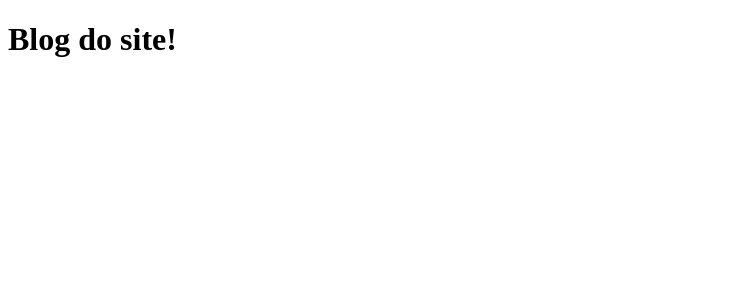
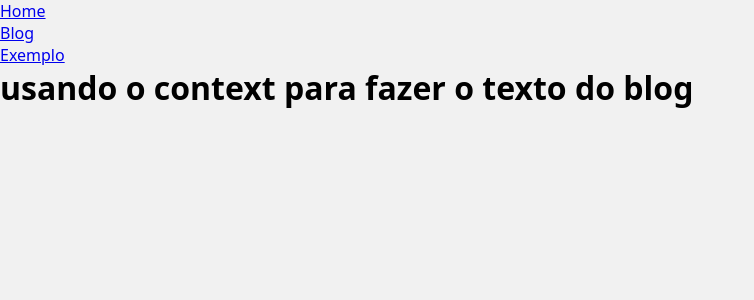
Before and after one commit to caduaquinomorais/curso_django, a Django app: page /blog/ in a window 1280 px wide. Shown: the top 300 px of the page, without its empty margins (0-754 px from the left). Run offline with Django 5.2, Linux system fonts and the light colour scheme.

Commit message:
componentizando os posts do site

```diff
--- a/base/global/base.html
+++ b/base/global/base.html
@@ -1,11 +1,8 @@
-<!DOCTYPE html>
-<html lang="en">
-<head>
-    <meta charset="UTF-8">
-    <meta name="viewport" content="width=device-width, initial-scale=1.0">
-    <title>Document</title>
-</head>
-<body>
-    <h1>{% block texto %}base{% endblock texto %}</h1>
+{% include "global/partials/head.html" %}
+{% include "global/partials/menu.html" %}
+
+    <h1>{% block texto %}{% endblock texto %}</h1>
+    <main class="posts">
+    </main>
 </body>
 </html>
--- /dev/null
+++ b/base/global/partials/head.html
@@ -0,0 +1,9 @@
+{% load static %}<!DOCTYPE html>
+<html lang="en">
+<head>
+    <meta charset="UTF-8">
+    <meta name="viewport" content="width=device-width, initial-scale=1.0">
+    <title>{{title}}</title>
+    <link rel="stylesheet" href="{% static "global/css/style.css" %}">
+</head>
+<body>
--- /dev/null
+++ b/base/global/partials/menu.html
@@ -0,0 +1,13 @@
+<nav>
+    <ul>
+        <li>
+            <a href="{% url "home" %}">Home</a>
+        </li>
+        <li>
+            <a href="{% url "blog" %}">Blog</a>
+        </li>
+        <li>
+            <a href="{% url "exemplo" %}">Exemplo</a>
+        </li>
+    </ul>
+</nav>
--- /dev/null
+++ b/base/static/global/css/style.css
@@ -0,0 +1,19 @@
+/* Reset */
+*,
+*:after,
+*:before {
+  margin: 0;
+  padding: 0;
+  box-sizing: border-box;
+}
+
+html {
+  font-size: 62.5%;
+}
+
+body {
+  font-size: 1.6rem;
+  background: #f1f1f1;
+  font-family: system-ui, -apple-system, BlinkMacSystemFont, 'Segoe UI', Roboto,
+    Oxygen, Ubuntu, Cantarell, 'Open Sans', 'Helvetica Neue', sans-serif;
+}
--- a/blog/templates/blog/index.html
+++ b/blog/templates/blog/index.html
@@ -1,11 +1,8 @@
-<!DOCTYPE html>
-<html lang="en">
-<head>
-    <meta charset="UTF-8">
-    <meta name="viewport" content="width=device-width, initial-scale=1.0">
-    <title>BLOG</title>
-</head>
-<body>
-    <h1>Blog do site!</h1>
-</body>
-</html>
+{% extends "global/base.html" %}
+
+{% block texto %} {{text}} {% endblock texto %}
+
+{% block posts %}
+    {% include "global/partials/postblock.html" %}
+    {% include "global/partials/postblock.html" %}
+{% endblock posts %}
--- a/blog/urls.py
+++ b/blog/urls.py
@@ -3,6 +3,6 @@ from django.urls import path
 from . import views as blog_views
 
 urlpatterns = [
-    path('', blog_views.blog),
-    path('exemplo/',blog_views.exemplo),
+    path('', blog_views.blog, name='blog'),
+    path('exemplo/',blog_views.exemplo,name='exemplo'),
 ]
--- a/blog/views.py
+++ b/blog/views.py
@@ -4,8 +4,18 @@ from django.http import HttpResponse
 
 def blog(request):
     print('Blog - Mostrando a home pra mim no cmd')
-    return render(request, 'blog/index.html')
+
+    context = {
+        'text': 'usando o context para fazer o texto do blog',
+        'title': 'Página de blog'
+    }
+    return render(request, 'blog/index.html',context,)
 
 def exemplo(request):
     print('Exemplo - Mostrando a home pra mim no cmd')
-    return render(request, 'blog/exemplo.html')
+
+    context = {
+        'text': 'usando o context para fazer o texto do exemplo',
+        'title': 'Página de exemplo'
+    }
+    return render(request, 'blog/exemplo.html',context,)
--- a/home/templates/home/index.html
+++ b/home/templates/home/index.html
@@ -1,3 +1,3 @@
 {% extends "global/base.html" %}
 
-{% block texto %} usando o texto do index{% endblock texto %} usando o texto do index
+{% block texto %} {{text}} {% endblock texto %}
--- a/home/urls.py
+++ b/home/urls.py
@@ -6,5 +6,5 @@ from . import views as home_views
 #Seria uma espécie de controller
 
 urlpatterns = [
-    path('', home_views.home),
+    path('', home_views.home,name='home'),
 ]
--- a/project/settings.py
+++ b/project/settings.py
@@ -120,6 +120,9 @@ USE_TZ = True
 # https://docs.djangoproject.com/en/5.1/howto/static-files/
 
 STATIC_URL = 'static/'
+STATICFILES_DIRS = [
+    BASE_DIR / 'base' / 'static'
+]
 
 # Default primary key field type
 # https://docs.djangoproject.com/en/5.1/ref/settings/#default-auto-field
```
Also changed, not shown: base/global/partials/postblock.html (added, +10 -0 lines), blog/templates/blog/exemplo.html (+3 -11 lines), home/views.py (+8 -1 lines).
